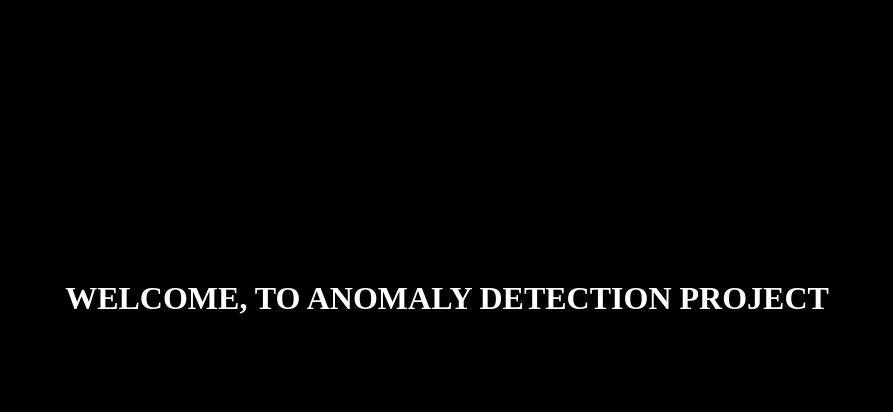
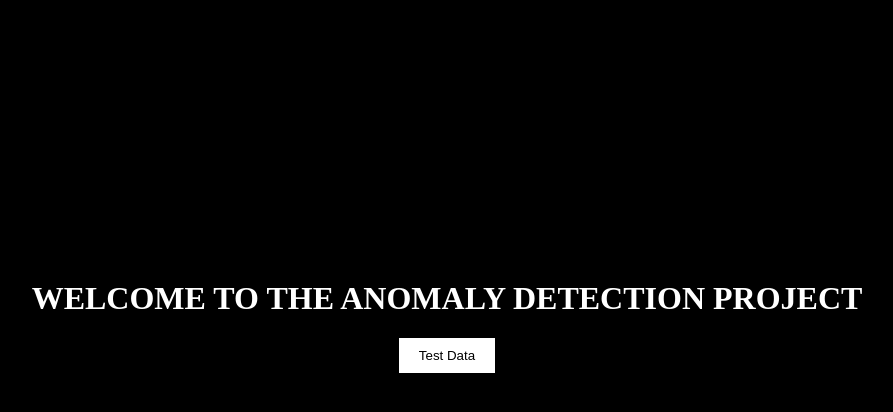
Before and after one commit to Sarthak-Sharma03/Hackathon-Project, a Flask app: page / in a window 1280 px wide. Shown: the top 412 px of the page, without its empty margins (193-1086 px from the left). Run offline with Flask 3, Linux system fonts and the light colour scheme; parts of the project's set-up code (start-up, migrations or seed data) failed here and were passed over.

Commit message:
Update homePage.html

```diff
--- a/templates/homePage.html
+++ b/templates/homePage.html
@@ -1,25 +1,41 @@
 <!DOCTYPE html>
 <html lang="en">
 <head>
-    <title>ANOMALY DETECT | PROJECT</title>
-    <!--Add the CSS-->
+    <title>Anomaly Detection</title>
+    <!-- Add the CSS -->
     <style>
-        body{
+        body {
             background-color: black;
         }
-        #title{
+
+        #title {
             color: white;
             text-transform: uppercase;
             text-align: center;
             margin-top: 280px;
         }
+
+        #button-container {
+            text-align: center;
+            margin-top: 20px;
+        }
+
+        #request-button {
+            padding: 10px 20px;
+            background-color: #ffffff;
+            color: black;
+            border: none;
+            cursor: pointer;
+        }
     </style>
-
 </head>
 <body>
-    <div id = "title">
-        <h1>Welcome, to Anomaly Detection Project</h1>
+    <div id="title">
+        <h1>Welcome to the Anomaly Detection Project</h1>
     </div>
 
+    <div id="button-container">
+        <button id="request-button" onclick="location.href='/input_data'">Test Data</button>
+    </div>
 </body>
 </html>
```
